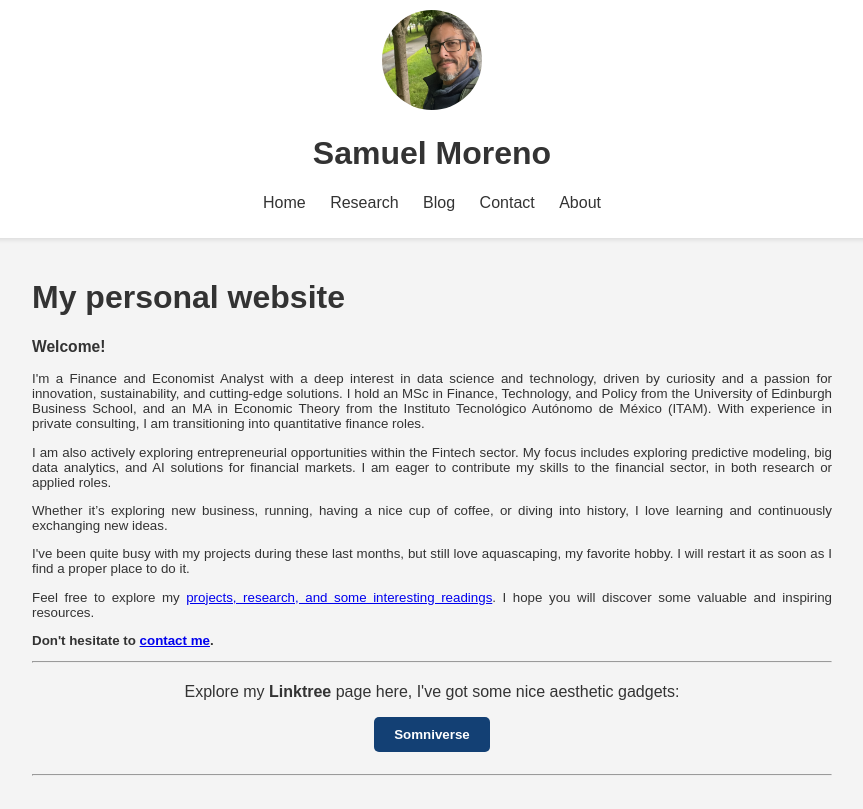
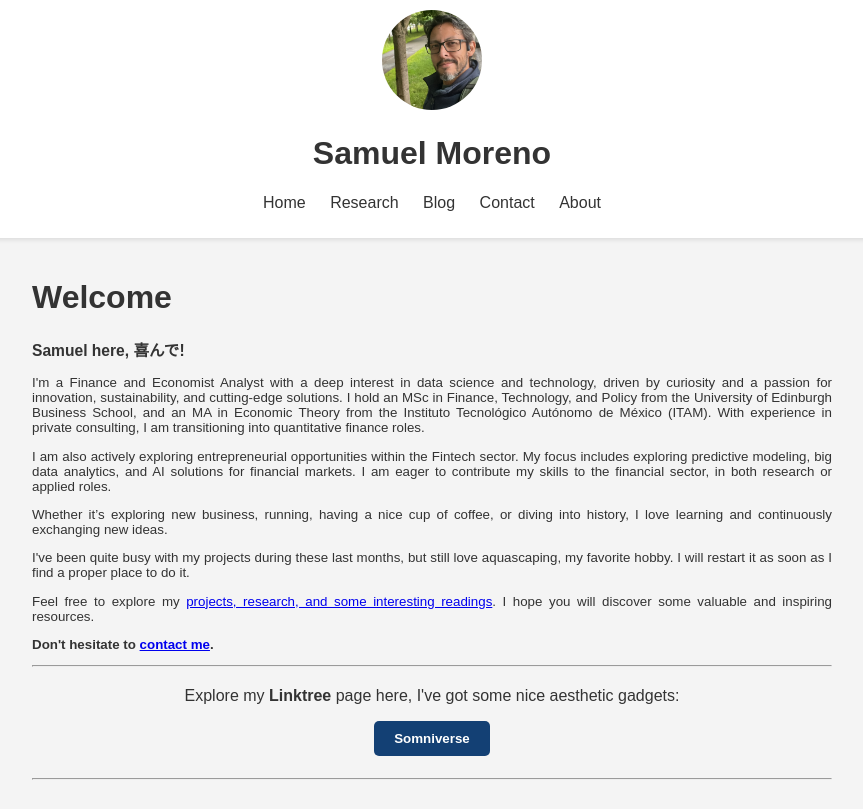
Before and after one commit to GregSom-MSc/GregSom-MSc.github.io, a Jekyll site: the page built from index.md, in a window 1280 px wide, cut to the strip 0-809 px from the top of the page. Shown: the whole strip, without its empty margins (208-1071 px from the left). Built offline with Jekyll 4.4.1, drawn with Linux system fonts in a browser that asks for light colours.

Commit message:
Update index.md

```diff
--- a/index.md
+++ b/index.md
@@ -1,10 +1,10 @@
 ---
 layout: default
 ---
-# My personal website
+# Welcome
 <div style="text-align: justify;font-size:smaller; margin-bottom: 20px;">
 
-    <h3>Welcome!</h3>
+    <h3>Samuel here, 喜んで!</h3>
 
     I'm a Finance and Economist Analyst with a deep interest in data science and technology, driven by curiosity and a passion for innovation, sustainability, and cutting-edge solutions. I hold an MSc in Finance, Technology, and Policy from the University of Edinburgh Business School, and an MA in Economic Theory from the Instituto Tecnológico Autónomo de México (ITAM). With experience in private consulting, I am transitioning into quantitative finance roles.
 
```
